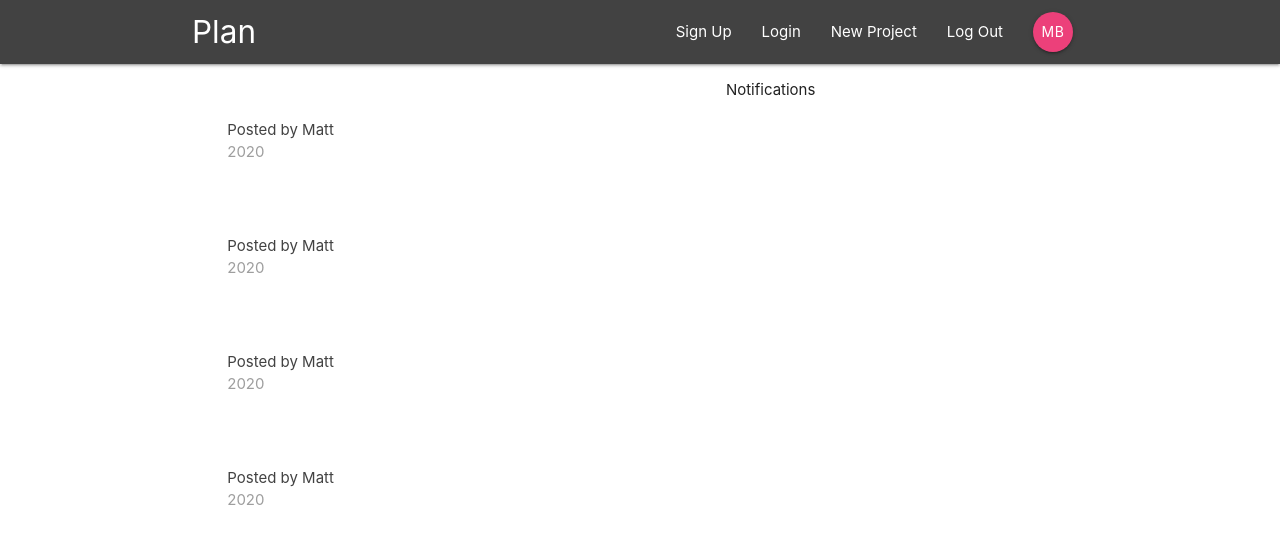
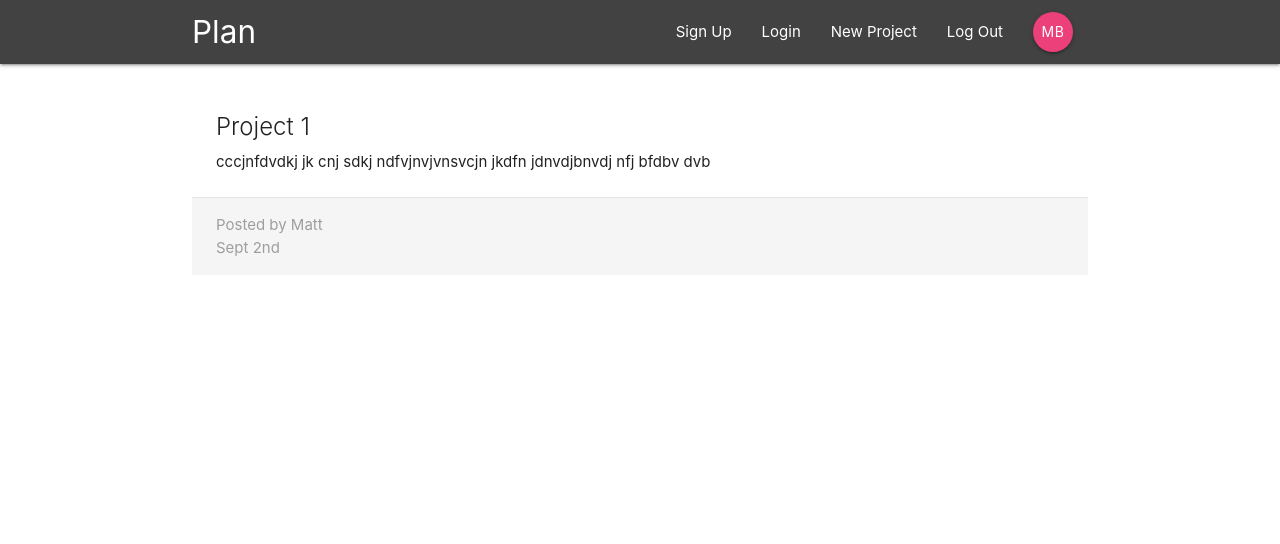
Before and after one commit to mbrown98/hatch, a React (Create React App) app: page /project/1 in a window 1280 px wide. Shown: the top 544 px of the page. Built offline with nearby package versions, Linux system fonts and the light colour scheme.

Commit message:
completed project details page and routing

```diff
--- a/src/App.js
+++ b/src/App.js
@@ -1,6 +1,7 @@
 import { BrowserRouter, Switch, Route } from "react-router-dom";
 import Dashboard from "./components/dashboard/Dashboard";
 import NavBar from "./components/layout/NavBar";
+import ProjectDetails from "./components/projects/ProjectDetails";
 
 function App() {
   return (
@@ -9,7 +10,8 @@ function App() {
       <div className="App">
         <NavBar />
         <Switch>
-          <Route path="/" component={Dashboard} />
+          <Route path="/" exact component={Dashboard} />
+          <Route path="/project/:id" component={ProjectDetails} />
         </Switch>
       </div>
     </BrowserRouter>
--- a/src/components/projects/ProjectDetails.js
+++ b/src/components/projects/ProjectDetails.js
@@ -0,0 +1,26 @@
+import React from "react";
+
+const ProjectDetails = ({ match }) => {
+  const id = match.params.id;
+  return (
+    <div>
+      <div className="container section project-details">
+        <div className="card z-depth-0">
+          <div className="card-content">
+            <span className="card-title">Project {id}</span>
+            <p>
+              cccjnfdvdkj jk cnj sdkj ndfvjnvjvnsvcjn jkdfn jdnvdjbnvdj nfj
+              bfdbv dvb
+            </p>
+          </div>
+          <div className="card-action grey lighten-4 grey-text">
+            <div>Posted by Matt</div>
+            <div>Sept 2nd</div>
+          </div>
+        </div>
+      </div>
+    </div>
+  );
+};
+
+export default ProjectDetails;
--- a/src/components/projects/ProjectSummary.js
+++ b/src/components/projects/ProjectSummary.js
@@ -4,7 +4,7 @@ const ProjectSummary = () => {
   return (
     <div className="card z-depth-0 project-summary">
       <div className="card-content grey-text text-darken-3">
-        <span className="card-title"></span>
+        <span className="card-title">Title</span>
         <p>Posted by Matt</p>
         <div className="grey-text">2020</div>
       </div>
```
Also changed, not shown: 1 other file (tests, documents, lock files or other folders).
